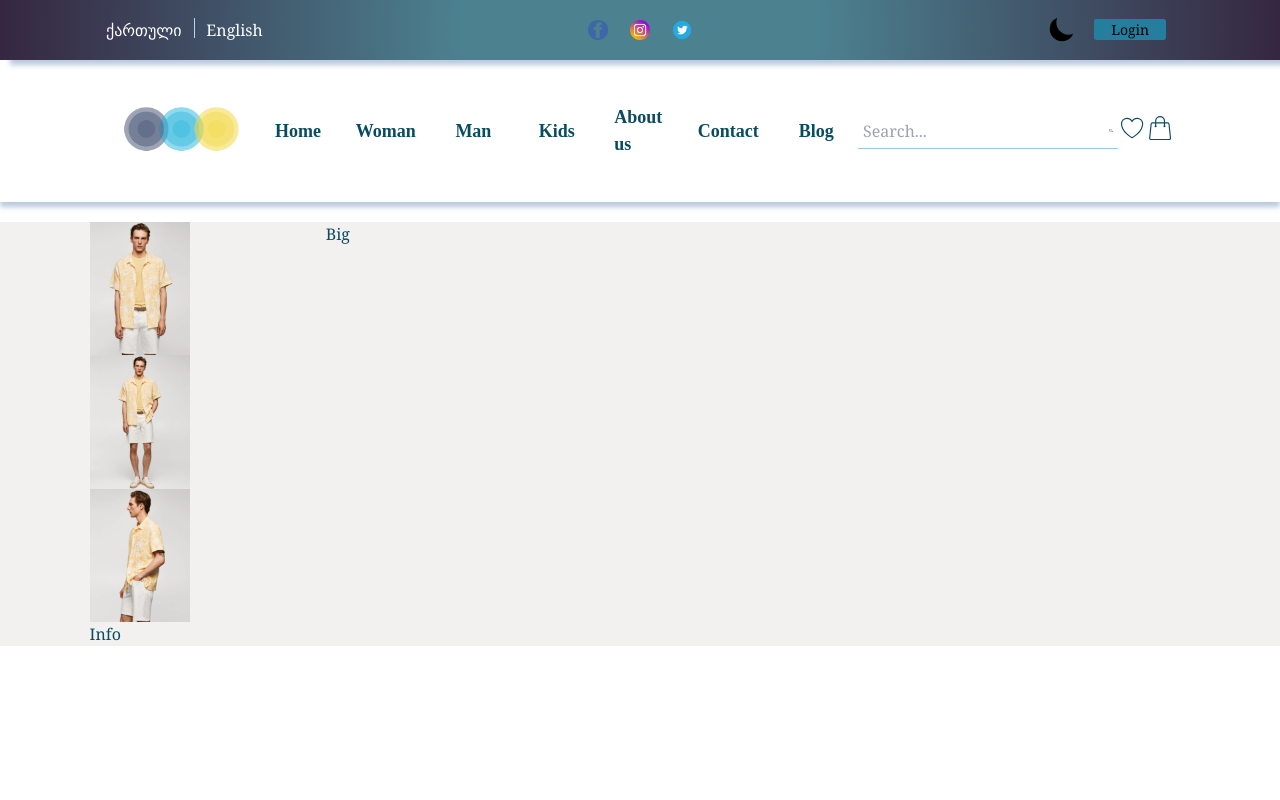
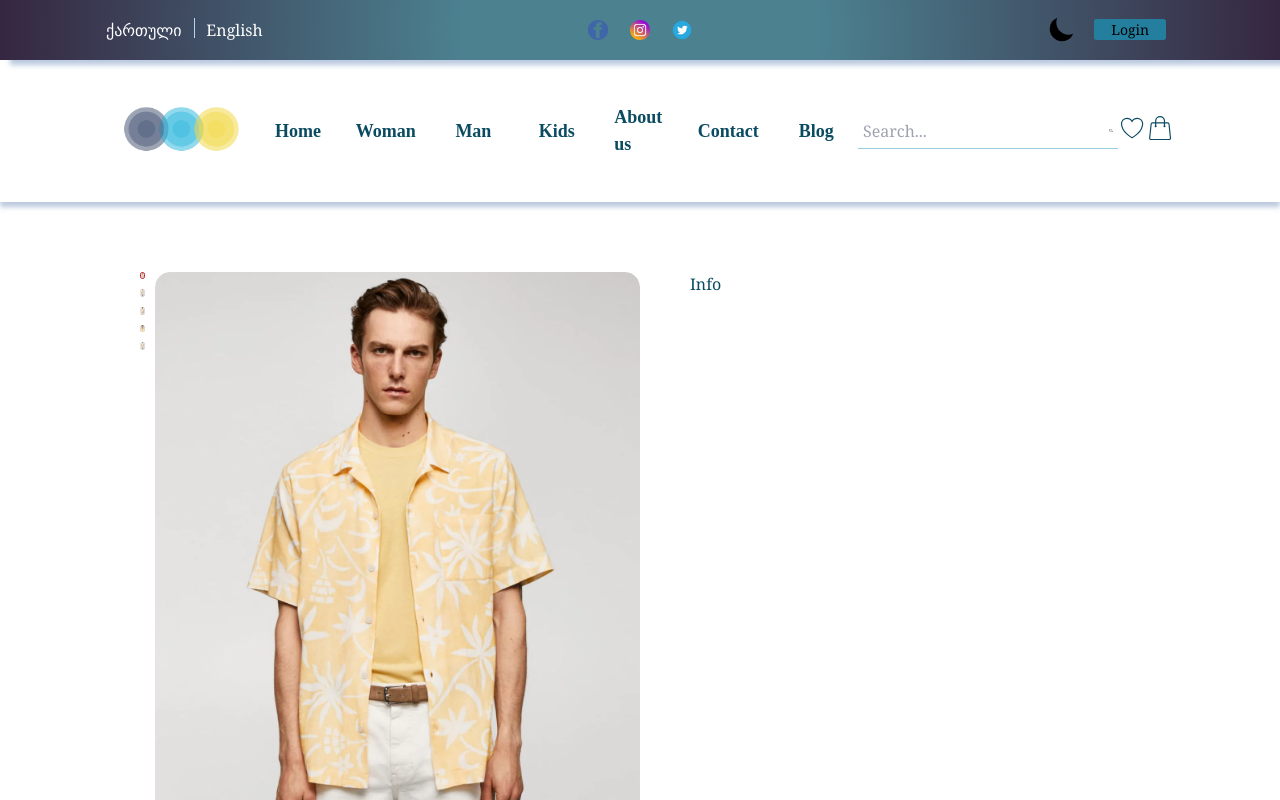
Before and after one commit to andriadze6/Task-10, a Next.js app: page /en/NewDetailedPage in a window 1280 px wide. Shown: the top 800 px of the page. Built offline with nearby package versions, Linux system fonts and the light colour scheme; no server answers.

Commit message:
დაემატა  პროდუქტის დეტალური ფეიჯის სლაიდერ

```diff
--- a/app/[locale]/NewDetailedPage/page.js
+++ b/app/[locale]/NewDetailedPage/page.js
@@ -1,3 +1,5 @@
+'use client'
+
 import Header from "../components/Header/NewHeader";
 import '../assets/css/newDetailedPage.css'
 import Image from "next/image";
@@ -6,32 +8,54 @@ import img2 from '../assets/img/detailedPage/img2.png'
 import img3 from '../assets/img/detailedPage/img3.png'
 import img4 from '../assets/img/detailedPage/img4.png'
 import img5 from '../assets/img/detailedPage/img5.png'
+import useSlider from '@/app/hooks/changeSlider'
+import "../assets/css/NewHomePage.css"
+
+
+let imgArray = [img1, img2, img3, img4, img5];
  export default function NewDetailedPage() {
+    let { sliderState, changeSlider } = useSlider(1, 5);
+    debugger
     return (
         <>
             <Header></Header>
             <div className="NewDetailedPage-Wrapper">
                 <div className="NewDetailedPage-Container">
-                    <div>
                         <div className="Slider-Container">
                             <div className="Small-ImgDiv">
-                                <div>
-                                    <Image width={100} height={100} className="Small-Img" alt="" src={img1}/>
-                                </div>
-                                <div>
-                                    <Image width={100} height={100} className="Small-Img" alt="" src={img2}/>
-                                </div>
-                                <div>
-                                    <Image width={100} height={100} className="Small-Img" alt="" src={img3}/>
-                                </div>
-
+                                {
+                                    imgArray.map((item, index) => {
+                                        return(
+                                            <div className={`${sliderState.clickAmount === index ? "borderActive" : ""}`} key={index}>
+                                                <Image width={70} height={70} className="Small-Img" alt="" src={item}/>
+                                            </div>
+                                        )
+                                    })
+                                }
                             </div>
                             <div className="Big-ImgDiv">
-                                Big
+                                <div style={{transform:`translate3d(-${sliderState.transferX}%, 0, 0)`}} className="Big-Img-Container">
+                                    {
+                                        imgArray.map((item, index) => {
+                                            return(
+                                                <div style={{flex: `0 0 calc(100%)`}} key={index}>
+                                                    <Image width={500} height={700} className="Big-Img" alt="" src={item}/>
+                                                </div>
+                                            )
+                                        })
+                                    }
+                                </div>
+                                <div className="changeSliderButton">
+                                    <button onClick={()=>{changeSlider(0)}} className="slider-Button">
+                                        <svg xmlns="http://www.w3.org/2000/svg" fill="none" viewBox="0 0 24 24" stroke-width="1.5" stroke="currentColor" class="size-6"><path stroke-linecap="round" stroke-linejoin="round" d="M6.75 15.75 3 12m0 0 3.75-3.75M3 12h18"></path></svg>
+                                        </button>
+                                    <button onClick={()=>{changeSlider(1)}} className="slider-Button">
+                                        <svg xmlns="http://www.w3.org/2000/svg" fill="none" viewBox="0 0 24 24" stroke-width="1.5" stroke="currentColor" class="size-6"><path stroke-linecap="round" stroke-linejoin="round" d="M17.25 8.25 21 12m0 0-3.75 3.75M21 12H3"></path></svg>
+                                    </button>
+                                </div>
                             </div>
                         </div>
                         <div>Info</div>
-                    </div>
                 </div>
             </div>
         </>
--- a/app/[locale]/assets/css/newDetailedPage.css
+++ b/app/[locale]/assets/css/newDetailedPage.css
@@ -1,12 +1,61 @@
-.NewDetailedPage-Wrapper{
-    background-color: var(--TWrapperBackGround);
+.Slider-Wrapper{
 }
 .NewDetailedPage-Container{
+    padding: 50px;
     margin: 0 auto;
     width: 86%;
+    overflow: hidden;
+    display: flex;
+    gap: 50px;
 }
 .Slider-Container{
-    display: grid;
-    grid-template-columns: 1fr 4fr;
-    gap:20px;
+    display: flex;
+    gap:10px;
+    overflow: hidden;
+    width: 50%;
 }
+.Small-ImgDiv{
+    display: flex;
+    flex-direction: column;
+    gap: 10px;
+    border-radius: 15px;
+}
+.Small-ImgDiv img{
+    border-radius: 15px;
+    cursor: pointer;
+    object-fit: fill;
+    height: 100%;
+}
+.Big-ImgDiv img{
+    border-radius: 15px;
+    width: 100%;
+}
+.Big-ImgDiv{
+    overflow: hidden;
+    position: relative;
+    border-radius: 15px;
+    cursor: pointer;
+}
+.Big-Img-Container{
+    display: flex;
+    transition: all 0.5s ease;
+}
+
+.borderActive{
+    border: 1px solid var(--RedColor);
+    border-radius: 15px;
+    transition: all 1s ease;
+}
+.changeSliderButton{
+    display:flex;
+    justify-content:space-between;
+    position:absolute;
+    top:50%;
+    width:100%;
+    padding:10px;
+    opacity: 0;
+    transition:all 0.5s ease;
+}
+.Big-ImgDiv:hover .changeSliderButton{
+    opacity: 1;
+}
--- a/app/[locale]/components/HomePage/NewHomePage.jsx
+++ b/app/[locale]/components/HomePage/NewHomePage.jsx
@@ -106,7 +106,7 @@ async function HomePage(){
                     <div style={{display:"grid", gridTemplateColumns:"1fr 2fr", gap:"20px"}}>
                         <div className="mainBillboard-ImgDiv mainBillboard-row">
                             <div>
-                                <Image  className="mainBillboard-Img" alt="" src={BillboardImg4}/>
+                                <Image className="mainBillboard-Img" alt="" src={BillboardImg4}/>
                             </div>
                             <div className="text-Div">
                                 <h4 style={{fontSize:"30px"}}>Spring bread</h4>
--- a/app/[locale]/components/HomePage/Slider.jsx
+++ b/app/[locale]/components/HomePage/Slider.jsx
@@ -50,10 +50,10 @@ export default function Slider(){
                     <div style={{display:"flex", gap:"20px"}}>
                         <button className='lineButton'>View all products</button>
                         <div style={{display:"flex", gap:"10px"}}>
-                            <button onClick={()=>{changeSlider(0)}} class="slider-Button">
+                            <button onClick={()=>{changeSlider(0)}} className="slider-Button">
                                 <svg xmlns="http://www.w3.org/2000/svg" fill="none" viewBox="0 0 24 24" stroke-width="1.5" stroke="currentColor" class="size-6"><path stroke-linecap="round" stroke-linejoin="round" d="M6.75 15.75 3 12m0 0 3.75-3.75M3 12h18"></path></svg>
                                 </button>
-                            <button onClick={()=>{changeSlider(1)}} class="slider-Button">
+                            <button onClick={()=>{changeSlider(1)}} className="slider-Button">
                                 <svg xmlns="http://www.w3.org/2000/svg" fill="none" viewBox="0 0 24 24" stroke-width="1.5" stroke="currentColor" class="size-6"><path stroke-linecap="round" stroke-linejoin="round" d="M17.25 8.25 21 12m0 0-3.75 3.75M21 12H3"></path></svg>
                             </button>
                         </div>
--- a/app/hooks/changeSlider.js
+++ b/app/hooks/changeSlider.js
@@ -1,12 +1,12 @@
 import { useState } from 'react';
 
-const useSlider = (sliderToShow) => {
+const useSlider = (sliderToShow, sliderAmount = 4) => {
     const [sliderState, setSliderState] = useState({
         clickAmount: 0,
         transferX: 0,
     });
 
-    const clickAmount = 4 - sliderToShow;
+    const clickAmount = sliderAmount - sliderToShow;
 
     const changeSlider = (con) => {
         debugger
```
